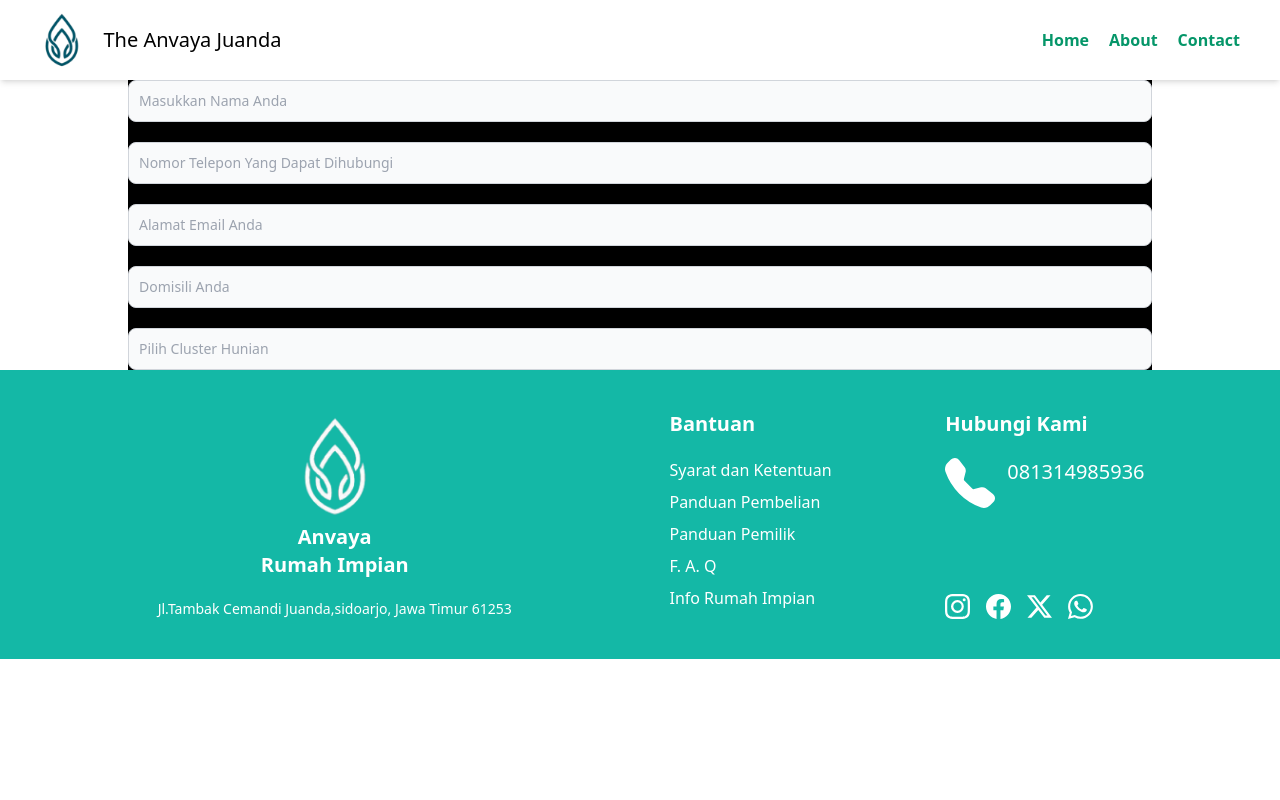
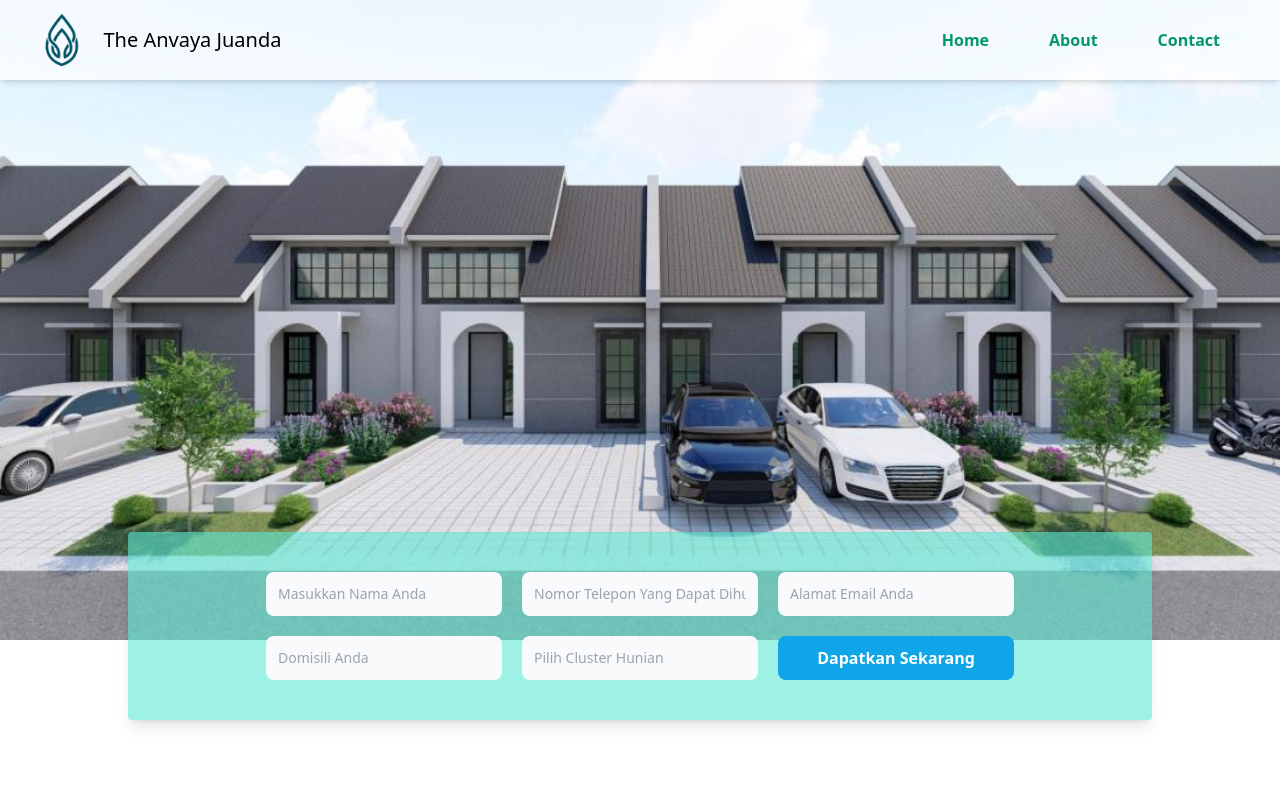
Before and after one commit to bagasrr/Anvaya-Dream-Home, a React (Vite) app: page / in a window 1280 px wide. Shown: the top 800 px of the page. Built offline with nearby package versions, Linux system fonts and the light colour scheme.

Commit message:
add header and form not finished yet

```diff
--- /dev/null
+++ b/src/Element/Button/Button.jsx
@@ -0,0 +1,7 @@
+import { Children } from "react";
+
+const Button = (props) => {
+  const { Content } = props;
+  return <button className="bg-sky-500 text-white font-bold py-2 px-4 rounded-lg w-1/4 hover:bg-sky-700">{Content}</button>;
+};
+export default Button;
--- a/src/Element/Input/Input.jsx
+++ b/src/Element/Input/Input.jsx
@@ -1,6 +1,6 @@
 const Input = (props) => {
   const { placeholder, kjk } = props;
-  return <input type="text" placeholder={placeholder} className="w-2/5 bg-gray-50 border border-gray-300 text-gray-900 text-sm rounded-lg focus:ring-blue-500 focus:border-blue-500 block w-full p-2.5 block " />;
+  return <input type="text" placeholder={placeholder} className="w-1/4 bg-gray-50 text-sm rounded-lg p-3" />;
 };
 
 export default Input;
--- /dev/null
+++ b/src/Element/NavLink/NavLink.jsx
@@ -0,0 +1,9 @@
+const NavLink = (props) => {
+  const { Content, goTo, style } = props;
+  return (
+    <a href={goTo} className="text-l font-bold  text-emerald-600 hover:text-emerald-400 mx-5">
+      {Content}
+    </a>
+  );
+};
+export default NavLink;
--- a/src/Fragment/Header/Header.jsx
+++ b/src/Fragment/Header/Header.jsx
@@ -1,14 +1,20 @@
+import Button from "../../Element/Button/Button";
 import Input from "../../Element/Input/Input";
 
 const Header = () => {
+  const ImageBackground = {
+    backgroundImage: `url(/source/backgroundheader.jpg`,
+    height: "80vh",
+  };
   return (
-    <div className="flex justify-center h-full">
-      <div className="flex flex-col gap-5 w-4/5 bg-black">
+    <div className="flex justify-center relative mb-40 bg-cover bg-center" style={ImageBackground}>
+      <div className="absolute -bottom-20 flex flex-wrap gap-5 w-4/5 p-10 bg-teal-300/60 justify-center h-max rounded shadow-lg">
         <Input placeholder="Masukkan Nama Anda" />
         <Input placeholder="Nomor Telepon Yang Dapat Dihubungi" />
         <Input placeholder="Alamat Email Anda" />
         <Input placeholder="Domisili Anda" />
         <Input placeholder="Pilih Cluster Hunian" />
+        <Button Content="Dapatkan Sekarang" />
       </div>
     </div>
   );
--- a/src/Fragment/Navbar/Navbar.jsx
+++ b/src/Fragment/Navbar/Navbar.jsx
@@ -1,20 +1,22 @@
+import NavLink from "../../Element/NavLink/NavLink";
+
 const Navbar = () => {
   return (
-    <nav className=" flex justify-between h-20 shadow-md">
+    <nav className=" flex justify-between h-20 shadow-md fixed z-10 w-full bg-white/70 backdrop-blur-sm">
       <div className="flex h-full ml-10 items-center gap-5">
         <img src="/anvaya-logo/logohijau.png" alt="Anvaya Logo" className="h-4/5" />
         <h1 className="text-xl">The Anvaya Juanda</h1>
       </div>
 
-      <ul className="mr-10 text-emerald-600 flex h-full gap-5 bg-white items-center text-l font-bold">
+      <ul className="mr-10 flex h-full gap-5 items-center">
         <li>
-          <a href="/home">Home</a>
+          <NavLink Content="Home" goTo="/" />
         </li>
         <li>
-          <a href="/about">About</a>
+          <NavLink Content="About" goTo="/about" />
         </li>
         <li>
-          <a href="/contact">Contact</a>
+          <NavLink Content="Contact" goTo="/contact" />
         </li>
       </ul>
     </nav>
```
Also changed, not shown: public/source/backgroundheader.jpg (added).
